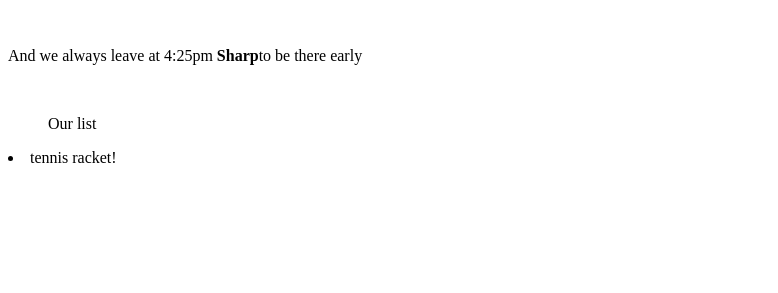
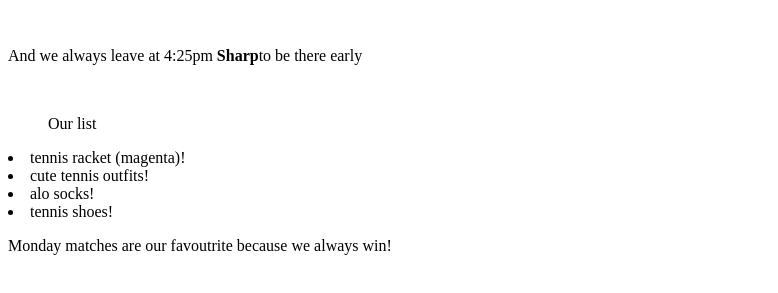
Before and after one commit to ta11296-lab/tamara7a, a plain HTML site: page index.html in a window 1280 px wide. Shown: the part 101-394 px from the top of the page, without its empty margins (0-778 px from the left). Drawn offline with Linux system fonts and the light colour scheme.

Commit message:
Update index.html

```diff
--- a/index.html
+++ b/index.html
@@ -10,6 +10,10 @@
     <p>Every Monday Barb comes to my house befor tennis and we both eat lunch at my house and she always loves it</p> <br>
     <p>And we always leave at 4:25pm <strong>Sharp</strong>to be there early </p> <br>
     <ol>Our list </ol>
-    <li>tennis racket!</li>
+    <li>tennis racket (magenta)!</li>
+     <li>cute tennis outfits!</li>
+     <li>alo socks!</li>
+     <li>tennis shoes!</li>
+    <p>Monday matches are our favoutrite because we always win!</p>
 </body>
 </html>
```
